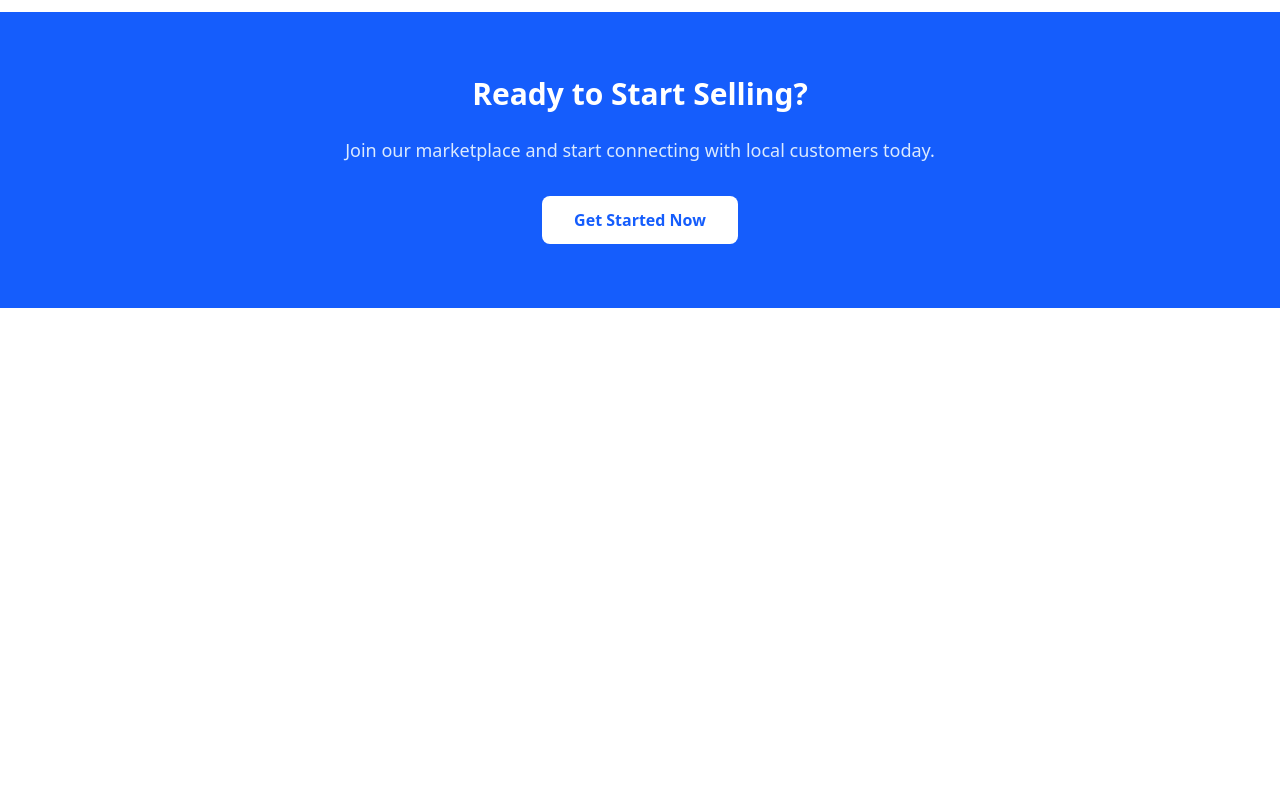
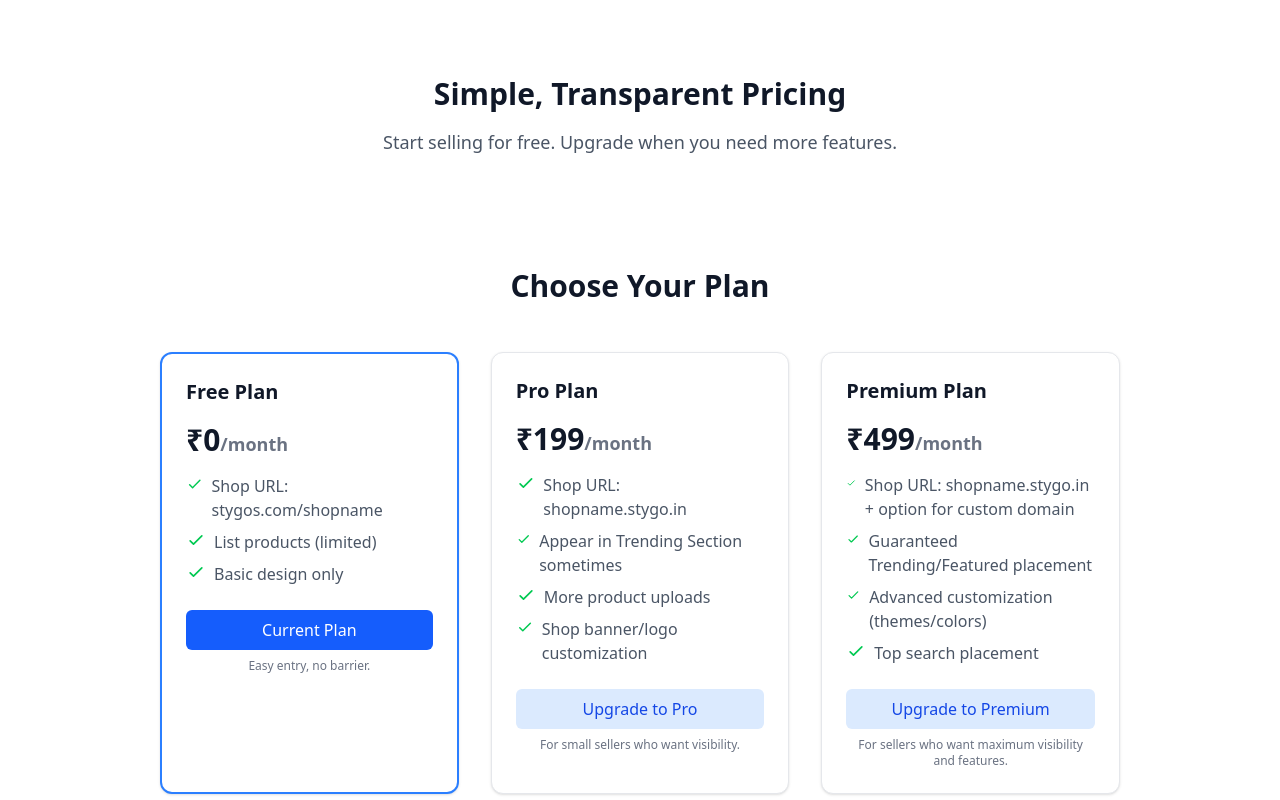
Before and after one commit to Mihad16/stygo, a React (Vite) app in the folder frontend/: page /Become-a-patner in a window 1280 px wide. Shown: the part 1800-2600 px from the top of the page. Before the commit the page ends 2108 px from the top, so only its background shows below. Built offline with nearby package versions, Linux system fonts and the light colour scheme; no server answers.

Commit message:
feat: add tabbed interface to login page for login and signup

```diff
--- a/frontend/src/components/Hero.jsx
+++ b/frontend/src/components/Hero.jsx
@@ -23,7 +23,7 @@ export default function Hero() {
             Browse Products
           </button>
           <button
-            onClick={() => navigate("/create-shop")}
+            onClick={() => navigate("/Become-a-patner")}
             className="px-4 py-2 sm:px-6 sm:py-3 text-sm sm:text-base border border-gray-300 text-gray-700 rounded-lg hover:bg-gray-100 focus:outline-none focus:ring-2 focus:ring-gray-300"
           >
             Create Your Shop
--- /dev/null
+++ b/frontend/src/components/SubscriptionPlans.jsx
@@ -0,0 +1,112 @@
+import React, { useState } from "react";
+
+const plans = [
+  {
+    id: "free",
+    name: "Free Plan",
+    price: "₹0",
+    period: "/month",
+    features: [
+      "Shop URL: stygos.com/shopname",
+      "List products (limited)",
+      "Basic design only",
+    ],
+    buttonText: "Current Plan",
+    buttonDisabled: true,
+    description: "Easy entry, no barrier.",
+  },
+  {
+    id: "pro",
+    name: "Pro Plan",
+    price: "₹199",
+    period: "/month",
+    features: [
+      "Shop URL: shopname.stygo.in",
+      "Appear in Trending Section sometimes",
+      "More product uploads",
+      "Shop banner/logo customization",
+    ],
+    buttonText: "Upgrade to Pro",
+    buttonDisabled: false,
+    description: "For small sellers who want visibility.",
+  },
+  {
+    id: "premium",
+    name: "Premium Plan",
+    price: "₹499",
+    period: "/month",
+    features: [
+      "Shop URL: shopname.stygo.in + option for custom domain",
+      "Guaranteed Trending/Featured placement",
+      "Advanced customization (themes/colors)",
+      "Top search placement",
+    ],
+    buttonText: "Upgrade to Premium",
+    buttonDisabled: false,
+    description: "For sellers who want maximum visibility and features.",
+  },
+];
+
+export default function SubscriptionPlans() {
+  const [selectedPlan, setSelectedPlan] = useState("free");
+
+  const onSelect = (planId) => {
+    setSelectedPlan(planId);
+  };
+
+  return (
+    <div className="max-w-5xl mx-auto px-4 py-12">
+      <h2 className="text-3xl font-bold text-center text-gray-900 mb-12">Choose Your Plan</h2>
+      <div className="grid grid-cols-1 md:grid-cols-3 gap-8">
+        {plans.map((plan) => (
+          <div
+            key={plan.id}
+            className={`rounded-xl bg-white p-6 border ${
+              selectedPlan === plan.id ? "border-blue-500 border-2" : "border-gray-200"
+            } shadow-sm`}
+          >
+            <h3 className="text-xl font-semibold text-gray-900 mb-4">{plan.name}</h3>
+            <p className="text-3xl font-bold text-gray-900 mb-4">
+              {plan.price}
+              <span className="text-lg text-gray-500">{plan.period}</span>
+            </p>
+            <ul className="space-y-2 mb-6">
+              {plan.features.map((feature, index) => (
+                <li key={index} className="flex items-start">
+                  <svg
+                    className="h-5 w-5 text-green-500 mr-2"
+                    fill="none"
+                    viewBox="0 0 24 24"
+                    stroke="currentColor"
+                  >
+                    <path
+                      strokeLinecap="round"
+                      strokeLinejoin="round"
+                      strokeWidth={2}
+                      d="M5 13l4 4L19 7"
+                    />
+                  </svg>
+                  <span className="text-gray-600">{feature}</span>
+                </li>
+              ))}
+            </ul>
+            <button
+              onClick={() => onSelect(plan.id)}
+              disabled={plan.buttonDisabled}
+              className={`w-full py-2 px-4 rounded-md font-medium ${
+                selectedPlan === plan.id
+                  ? "bg-blue-600 text-white"
+                  : plan.buttonDisabled
+                  ? "bg-gray-200 text-gray-500 cursor-not-allowed"
+                  : "bg-blue-100 text-blue-700 hover:bg-blue-200"
+              }`}
+            >
+              {plan.buttonText}
+            </button>
+            <p className="text-xs text-gray-500 mt-2 text-center">{plan.description}</p>
+          </div>
+        ))}
+      </div>
+    </div>
+  );
+}
--- a/frontend/src/pages/AboutSelling.jsx
+++ b/frontend/src/pages/AboutSelling.jsx
@@ -1,5 +1,6 @@
 import React from "react";
 import { useNavigate } from "react-router-dom";
+import SubscriptionPlans from "../components/SubscriptionPlans"; // Add import
 
 export default function AboutSelling() {
   const navigate = useNavigate();
@@ -194,6 +195,19 @@ export default function AboutSelling() {
         </div>
       </section>
 
+      {/* Pricing and Subscription Plans Section */}
+      <div className="py-16 bg-white">
+        <div className="max-w-5xl mx-auto px-4">
+          <div className="text-center mb-16">
+            <h2 className="text-3xl font-bold text-gray-900 mb-4">Simple, Transparent Pricing</h2>
+            <p className="text-lg text-gray-600 max-w-2xl mx-auto">
+              Start selling for free. Upgrade when you need more features.
+            </p>
+          </div>
+          <SubscriptionPlans />
+        </div>
+      </div>
+
       {/* CTA Section */}
       <section className="bg-blue-600 text-white py-16">
         <div className="max-w-4xl mx-auto px-4 text-center">
--- a/frontend/src/pages/CreateShop.jsx
+++ b/frontend/src/pages/CreateShop.jsx
@@ -1,6 +1,7 @@
 import { useState } from "react";
 import { useNavigate } from "react-router-dom";
 import { createShop } from "../services/shop";
+import SubscriptionPlans from "../components/SubscriptionPlans";
 
 const categories = [
   { value: "men", label: "Men" },
@@ -19,6 +20,7 @@ export default function CreateShop() {
   const [error, setError] = useState("");
   const [success, setSuccess] = useState("");
   const [submitting, setSubmitting] = useState(false);
+  const [plan, setPlan] = useState("free");
   const navigate = useNavigate();
 
   const onLogoChange = (file) => {
@@ -49,7 +51,7 @@ export default function CreateShop() {
     }
     try {
       setSubmitting(true);
-      await createShop(name, location, category, logo);
+      await createShop(name, location, category, logo, plan);
       setSuccess("Shop created successfully! Redirecting...");
       setTimeout(() => navigate("/dashboard"), 900);
     } catch (err) {
@@ -139,6 +141,11 @@ export default function CreateShop() {
             <p className="text-xs text-gray-500 mt-2">PNG or JPG up to 2MB is recommended.</p>
           </div>
 
+          <div>
+            <label className="block text-sm font-medium text-gray-700 mb-4">Choose Your Plan</label>
+            <SubscriptionPlans selectedPlan={plan} onSelect={setPlan} />
+          </div>
+
           <div className="fixed inset-x-0 bottom-0 bg-white/95 backdrop-blur supports-[backdrop-filter]:bg-white/80 border-t border-gray-200 py-4 z-50">
             <div className="max-w-2xl mx-auto px-6 sm:px-8 flex flex-col sm:flex-row items-stretch sm:items-center gap-3">
               <button
@@ -150,7 +157,6 @@ export default function CreateShop() {
               >
                 {submitting ? "Creating..." : "Create Shop"}
               </button>
-
             </div>
           </div>
         </form>
--- a/frontend/src/pages/Info.jsx
+++ b/frontend/src/pages/Info.jsx
@@ -1,5 +1,5 @@
 // Info.jsx
-import React, { useEffect } from "react";
+import React, { useEffect, useState } from "react";
 import { Link } from "react-router-dom";
 import WhatsAppSubscribe from "../components/WhatsAppSubscribe";
 
@@ -39,6 +39,8 @@ export default function Info() {
       document.head.removeChild(script);
     };
   }, []);
+
+  const [activeTab, setActiveTab] = useState("how-it-works");
 
   return (
     <main className="min-h-screen bg-gradient-to-b from-white via-gray-50 to-gray-100">
@@ -128,6 +130,18 @@ export default function Info() {
           </div>
         </div>
       </section>
+
+      {/* Pricing and Subscription Plans Section */}
+      <div className="py-16 bg-white">
+        <div className="max-w-5xl mx-auto px-4">
+          <div className="text-center mb-16">
+            <h2 className="text-3xl font-bold text-gray-900 mb-4">Simple, Transparent Pricing</h2>
+            <p className="text-lg text-gray-600 max-w-2xl mx-auto">
+              Start selling for free. Upgrade when you need more features.
+            </p>
+          </div>
+        </div>
+      </div>
 
       {/* Trust badges */}
       <section className="mx-auto max-w-7xl px-6 py-12">
--- a/frontend/src/services/shop.js
+++ b/frontend/src/services/shop.js
@@ -1,6 +1,6 @@
 import api from "./axios";
 
-export const createShop = async (shopName, location, category, logo) => {
+export const createShop = async (shopName, location, category, logo, plan) => {
   const access = localStorage.getItem("accessToken");
   if (!access) throw new Error("User not authenticated. Please log in.");
 
@@ -8,6 +8,7 @@ export const createShop = async (shopName, location, category, logo) => {
   formData.append("shop_name", shopName);
   formData.append("location", location);
   formData.append("category", category);
+  formData.append("plan", plan);
   if (logo) {
     formData.append("logo", logo);
   }
```
Also changed, not shown: frontend/src/pages/Login.jsx (+98 -59 lines).
